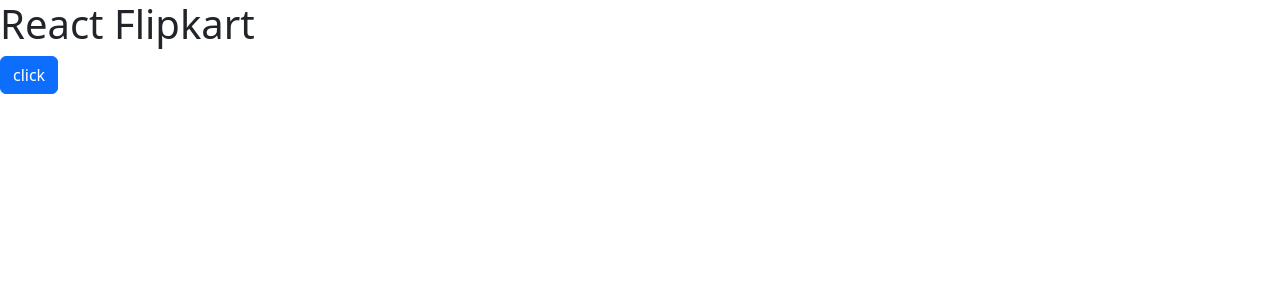
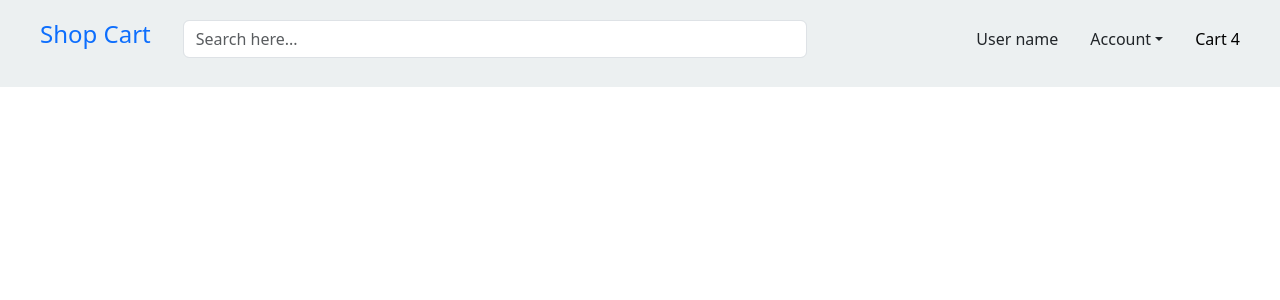
Before and after one commit to codewithVRV/react-flipkart, a React (Vite) app: page / in a window 1280 px wide. Shown: the top 300 px of the page. Built offline with nearby package versions, Linux system fonts and the light colour scheme.

Commit message:
added Header and Footer

```diff
--- a/src/App.css
+++ b/src/App.css
@@ -0,0 +1,16 @@
+:root {
+    --blue-gray: #ecf0f1;
+    --pale-blue: #2c3e50;
+    --mid-gray: #999;
+    --jean-blue: #3b5875;
+    --light-blue: #95afc0;
+    --sky-blue: #dff9fb;
+    --dark-sky-blue: #c7ecee;
+    --light-gray: #ccc;
+}
+html{
+    box-sizing: border-box;
+}
+*, *::after, *::before{
+    box-sizing: inherit;
+}
--- a/src/App.jsx
+++ b/src/App.jsx
@@ -1,14 +1,12 @@
 
 import './App.css'
+import Header from './Components/Header/Header'
 
 function App() {
 
   return (
     <div>
-      <h1>
-      React Flipkart
-    </h1>
-    <button className='btn btn-primary'>click</button>
+      <Header />
     </div>
   )
 }
--- /dev/null
+++ b/src/Components/Header/Header.css
@@ -0,0 +1,24 @@
+
+.nav-wrapper {
+    display: flex;
+    justify-content: space-between;
+    padding: 20px 40px;
+    background-color: #ECF0F1;
+
+}
+
+.left-content {
+    display: flex;
+    gap: 2rem;
+    flex-basis: 65%;
+}
+
+.input-wrapper {
+    width: 80%;
+}
+
+.right-content {
+    display: flex;
+    gap: 2rem;
+    margin-top: 7px;
+}
--- /dev/null
+++ b/src/Components/Header/Header.jsx
@@ -0,0 +1,36 @@
+import './Header.css'
+
+
+function Header () {
+    return (
+        <>
+            <div className="nav-wrapper">
+                <div className="left-content">
+                    <h4><a href="index.html" className="text-decoration-none">Shop Cart</a> </h4>
+
+                    <div className="input-wrapper">
+                        <input type="text" className="form-control" placeholder="Search here..." />
+                    </div>
+                </div>
+                <div className="right-content">
+                    <div>
+                        <p>User name</p>
+                    </div>
+                    <div className="dropdown">
+                        <a className="nav-link dropdown-toggle" href="#" role="button" data-bs-toggle="dropdown" aria-expanded="false">
+                        Account
+                        </a>
+                        <ul className="dropdown-menu">
+                        <li><a className="dropdown-item" href="#">Login</a></li>
+                        <li><a className="dropdown-item" href="#">Logout</a></li>
+                        </ul>
+                    </div>
+                    <div className="cart-item">
+                        <p><a href="cart.html " className="text-decoration-none text-black">Cart 4</a></p>
+                    </div>
+                </div>
+            </div>
+        </>
+    )
+}
+export default Header;
```
Also changed, not shown: src/Components/Footer/Footer.jsx (added, +15 -0 lines), src/Components/Footer/Footer.css (added), 1 other file (tests, documents, lock files or other folders).
